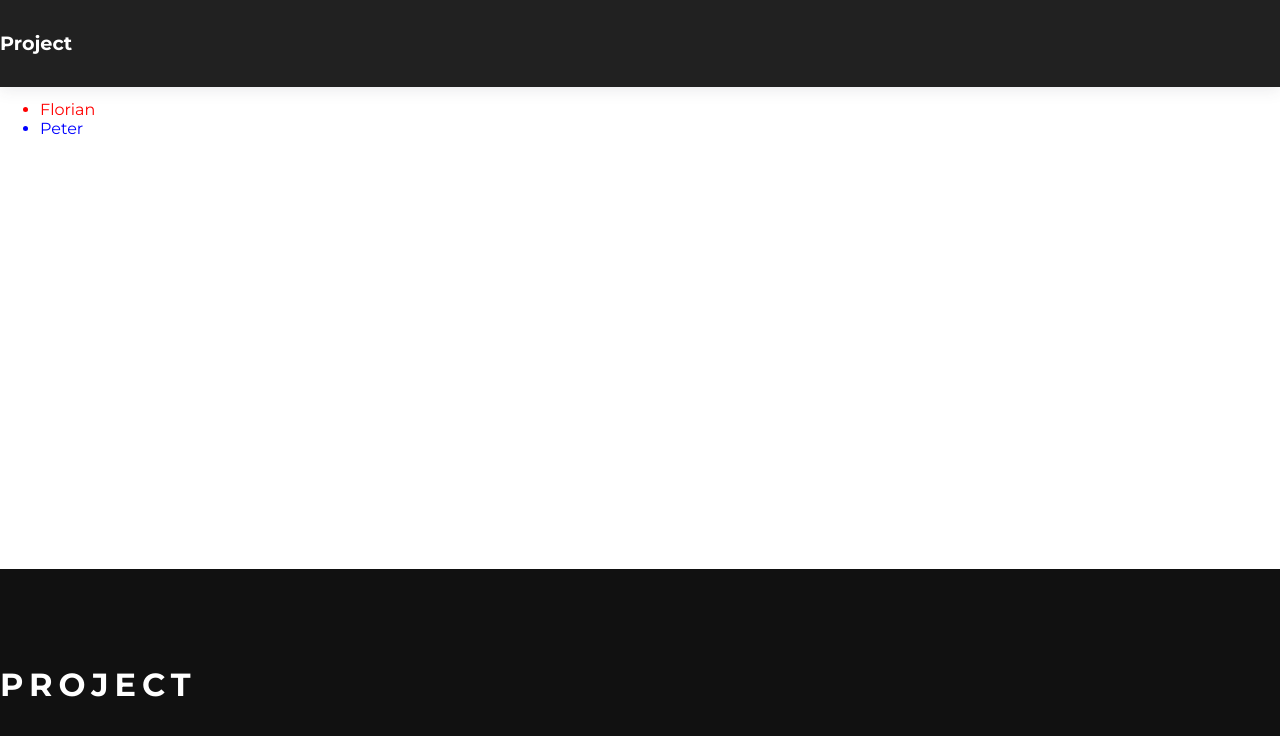
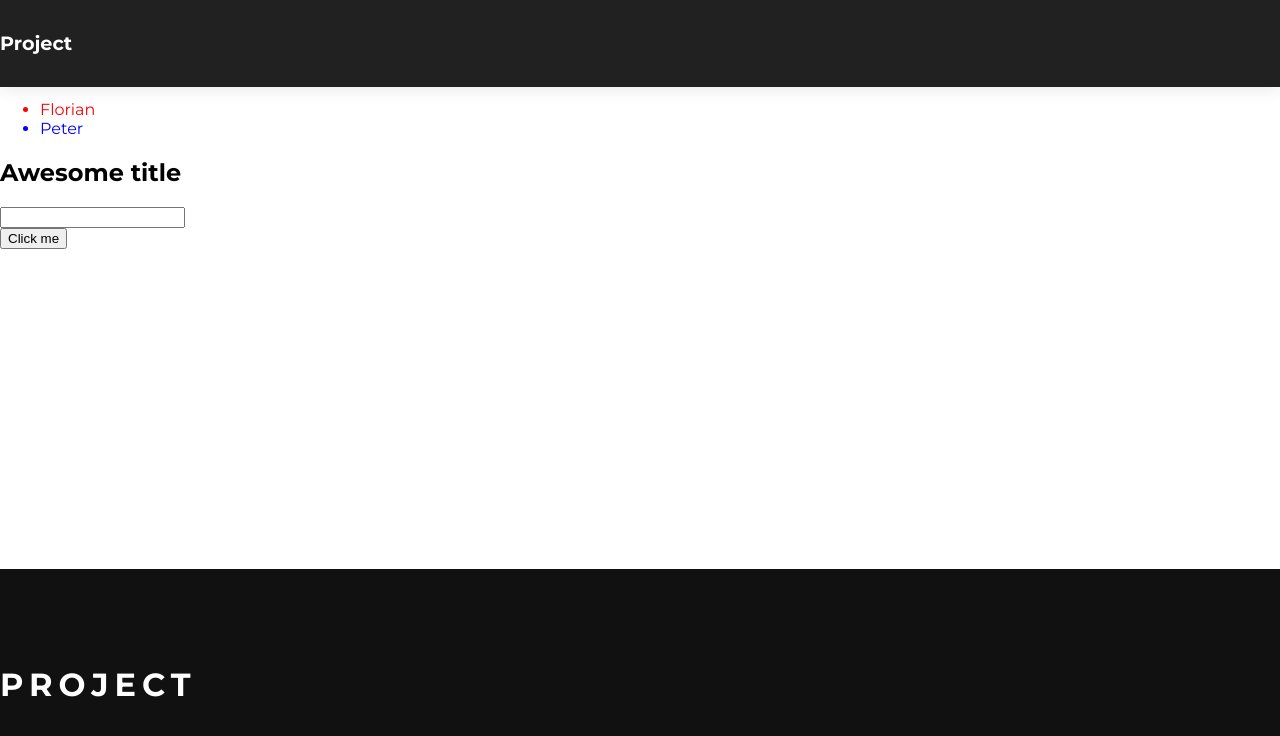
Before and after one commit to daycademy/vue-course, a Vue app: page / in a window 1280 px wide. Shown: the top 736 px of the page. Built offline with nearby package versions, Linux system fonts and the light colour scheme.

Commit message:
initial commit for lesson 15

```diff
--- /dev/null
+++ b/src/components/Message.vue
@@ -0,0 +1,55 @@
+<template>
+  <div>
+    <h1>{{ content }}</h1>
+    <input v-model="title">
+  </div>
+</template>
+
+<script>
+export default {
+  data() {
+    return {
+      title: '',
+    };
+  },
+
+  props: {
+    content: {
+      type: String,
+      required: true,
+    },
+  },
+
+  beforeCreate() {
+    console.log('beforeCreate');
+  },
+
+  created() {
+    console.log('created');
+  },
+
+  beforeMount() {
+    console.log('beforeMount');
+  },
+
+  mounted() {
+    console.log('mounted');
+  },
+
+  beforeUpdate() {
+    console.log('beforeUpdate');
+  },
+
+  updated() {
+    console.log('updated');
+  },
+
+  beforeDestroy() {
+    console.log('beforeDestroy');
+  },
+
+  destroyed() {
+    console.log('destroyed');
+  },
+};
+</script>
--- a/src/views/Home.vue
+++ b/src/views/Home.vue
@@ -3,6 +3,8 @@
     <TheHeader />
     <TheFooter />
     <UserList :users="users" />
+    <Message v-if="show" @hook:mounted="printMounted()" content="Awesome title" />
+    <button @click="show = false">Click me</button>
   </section>
 </template>
 
@@ -10,20 +12,28 @@
 import TheHeader from '../components/TheHeader.vue';
 import TheFooter from '../components/TheFooter.vue';
 import UserList from '../components/UserList.vue';
+import Message from '../components/Message.vue';
 
 export default {
   components: {
     TheHeader,
     TheFooter,
     UserList,
+    Message,
   },
   data() {
     return {
+      show: true,
       users: [
         { name: 'Florian', age: 21, showAge: false },
         { name: 'Peter', age: 54, showAge: false },
       ],
     };
   },
+  methods: {
+    printMounted() {
+      console.log('mounted hook called');
+    },
+  },
 };
 </script>
```
